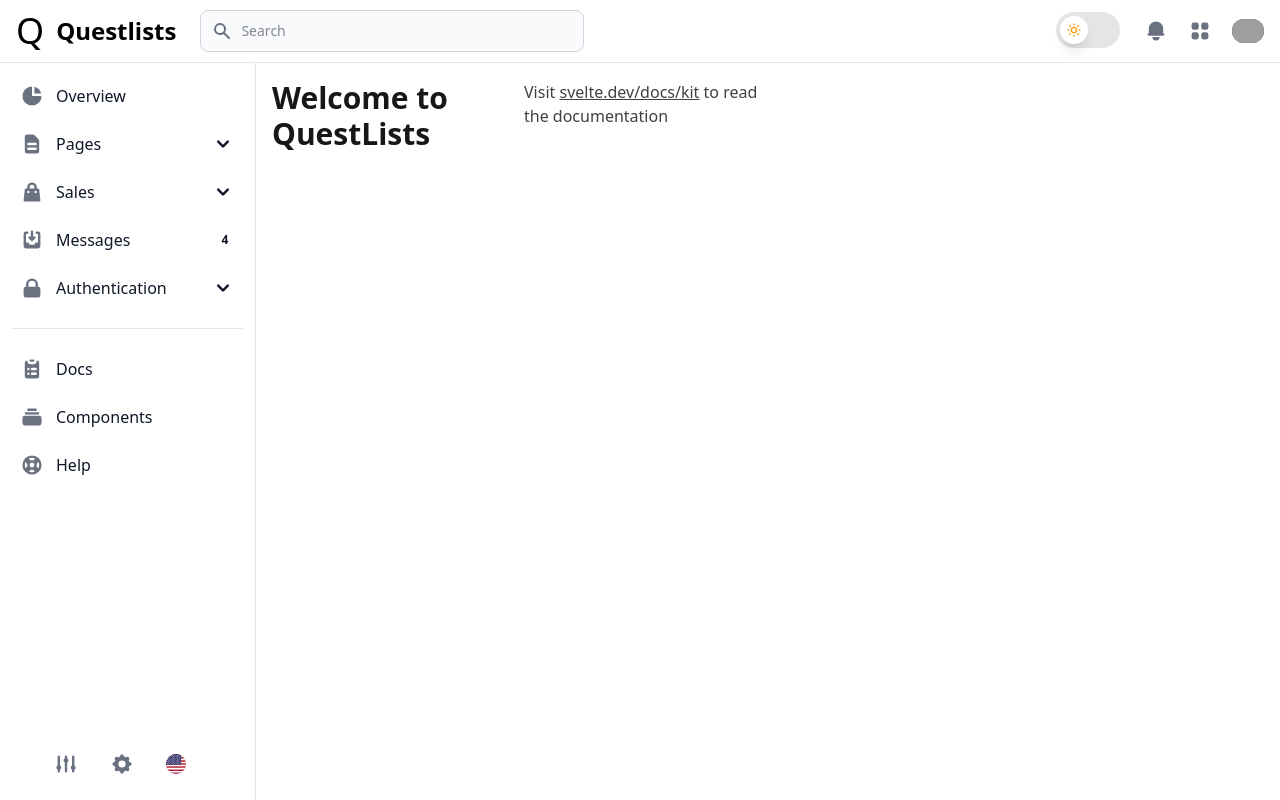
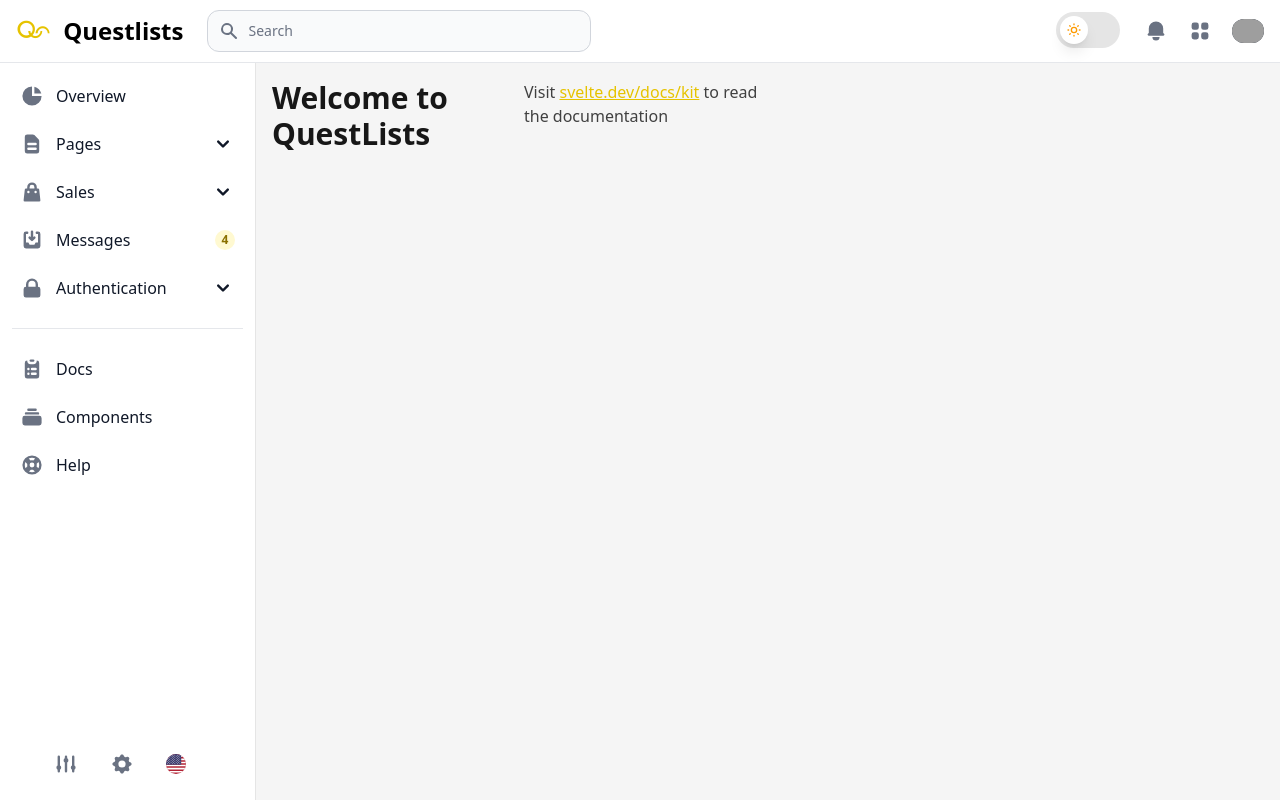
Before and after one commit to skamansam/questlists-svelte, a SvelteKit app: page / in a window 1280 px wide. Built offline with nearby package versions, Linux system fonts and the light colour scheme; grey boxes are pictures that could not be loaded.

Commit message:
finalize upgrade

```diff
--- a/biome.json
+++ b/biome.json
@@ -23,6 +23,11 @@
 			"quoteStyle": "double"
 		}
 	},
+	"css": {
+		"parser": {
+			"tailwindDirectives": true
+		}
+	},
 	"assist": {
 		"enabled": true,
 		"actions": {
--- a/src/app.css
+++ b/src/app.css
@@ -1,4 +1,123 @@
-@import "tailwindcss";
+@import 'tailwindcss';
+
+@custom-variant dark (&:where(.dark, .dark *));
+
+@plugin '@tailwindcss/forms';
+@plugin '@tailwindcss/typography';
+@plugin '@tailwindcss/aspect-ratio';
+@plugin '@tailwindcss/container-queries';
+
+@theme {
+	--font-questlists: 'Questlists-Icons', sans-serif;
+
+	--color-primary-50: #fffdf0;
+	--color-primary-100: #fff9d1;
+	--color-primary-200: #fff3a3;
+	--color-primary-300: #ffec75;
+	--color-primary-400: #ffe447;
+	--color-primary-500: #ffdb1a;
+	--color-primary-600: #e6c300;
+	--color-primary-700: #b89900;
+	--color-primary-800: #8a7000;
+	--color-primary-900: #5c4a00;
+	--color-primary-950: #2e2500;
+
+	--color-accent-50: #fdf4ff;
+	--color-accent-100: #fae8ff;
+	--color-accent-200: #f5d0fe;
+	--color-accent-300: #f0abfc;
+	--color-accent-400: #e879f9;
+	--color-accent-500: #d946ef;
+	--color-accent-600: #c026d3;
+	--color-accent-700: #a21caf;
+	--color-accent-800: #86198f;
+	--color-accent-900: #701a75;
+	--color-accent-950: #4a044e;
+
+	--color-neutral-50: #fafafa;
+	--color-neutral-100: #f5f5f5;
+	--color-neutral-200: #e5e5e5;
+	--color-neutral-300: #d4d4d4;
+	--color-neutral-400: #a3a3a3;
+	--color-neutral-500: #737373;
+	--color-neutral-600: #525252;
+	--color-neutral-700: #404040;
+	--color-neutral-800: #262626;
+	--color-neutral-900: #171717;
+	--color-neutral-950: #0a0a0a;
+
+	--color-success-50: #f0fdf4;
+	--color-success-100: #dcfce7;
+	--color-success-200: #bbf7d0;
+	--color-success-300: #86efac;
+	--color-success-400: #4ade80;
+	--color-success-500: #22c55e;
+	--color-success-600: #16a34a;
+	--color-success-700: #15803d;
+	--color-success-800: #166534;
+	--color-success-900: #14532d;
+	--color-success-950: #052e16;
+
+	--color-warning-50: #fff7ed;
+	--color-warning-100: #ffedd5;
+	--color-warning-200: #fed7aa;
+	--color-warning-300: #fdba74;
+	--color-warning-400: #fb923c;
+	--color-warning-500: #f97316;
+	--color-warning-600: #ea580c;
+	--color-warning-700: #c2410c;
+	--color-warning-800: #9a3412;
+	--color-warning-900: #7c2d12;
+	--color-warning-950: #431407;
+
+	--color-error-50: #fef2f2;
+	--color-error-100: #fee2e2;
+	--color-error-200: #fecaca;
+	--color-error-300: #fca5a5;
+	--color-error-400: #f87171;
+	--color-error-500: #ef4444;
+	--color-error-600: #dc2626;
+	--color-error-700: #b91c1c;
+	--color-error-800: #991b1b;
+	--color-error-900: #7f1d1d;
+	--color-error-950: #450a0a;
+
+	--color-light-surface-50: #ffffff;
+	--color-light-surface-100: #fafafa;
+	--color-light-surface-200: #f5f5f5;
+	--color-light-surface-300: #e5e5e5;
+	--color-light-text-50: #171717;
+	--color-light-text-100: #404040;
+	--color-light-text-200: #737373;
+	--color-light-border-50: #e5e5e5;
+	--color-light-border-100: #d4d4d4;
+	--color-light-border-200: #a3a3a3;
+
+	--color-dark-surface-50: #18181b;
+	--color-dark-surface-100: #1f1f23;
+	--color-dark-surface-200: #27272a;
+	--color-dark-surface-300: #303035;
+	--color-dark-text-50: #ffffff;
+	--color-dark-text-100: #d4d4d8;
+	--color-dark-text-200: #a1a1aa;
+	--color-dark-border-50: #27272a;
+	--color-dark-border-100: #3f3f46;
+	--color-dark-border-200: #52525b;
+
+	--radius-sm: 0.25rem;
+	--radius: 0.375rem;
+	--radius-md: 0.5rem;
+	--radius-lg: 0.75rem;
+	--radius-xl: 1rem;
+	--radius-2xl: 1.5rem;
+
+	--spacing-18: 4.5rem;
+	--spacing-112: 28rem;
+	--spacing-128: 32rem;
+	--spacing-144: 36rem;
+
+	--shadow-inner-lg: inset 0 2px 4px 0 rgb(0 0 0 / 0.10);
+}
 
 @font-face {
 	font-family: 'Questlists-Icons';
--- a/vite.config.ts
+++ b/vite.config.ts
@@ -1,10 +1,12 @@
 import { paraglideVitePlugin } from '@inlang/paraglide-js';
+import tailwindcss from '@tailwindcss/vite';
 import { sveltekit } from '@sveltejs/kit/vite';
 import { defineConfig } from 'vitest/config';
 import { visualizer } from 'rollup-plugin-visualizer';
 
 export default defineConfig({
 	plugins: [
+		tailwindcss(),
 		paraglideVitePlugin({
 			project: './project.inlang',
 			outdir: './src/lib/paraglide',
```
Lines whose indentation alone changed are shown as unchanged.
